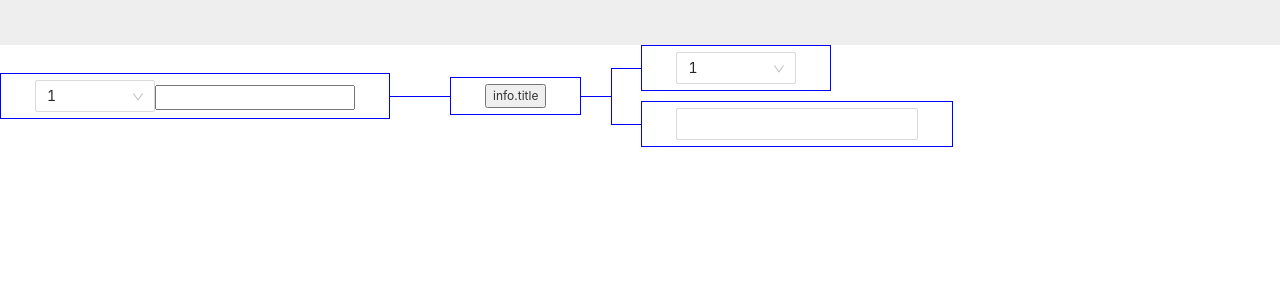
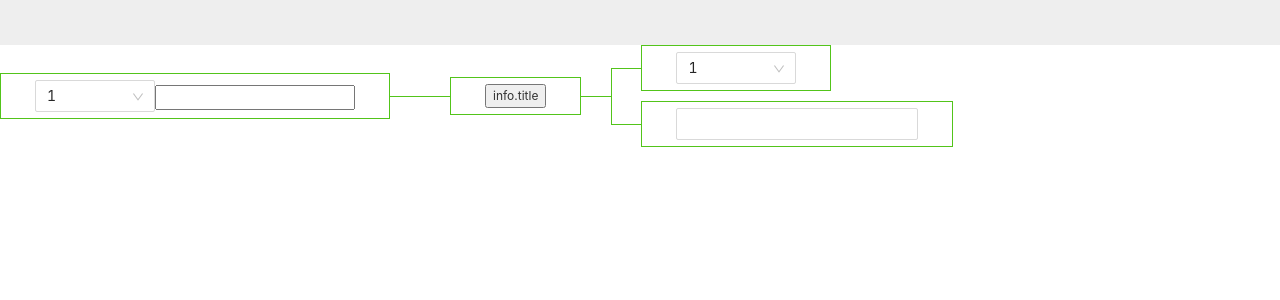
Before and after one commit to AideyTry/dd-editor, a React app: page / in a window 1280 px wide. Shown: the top 300 px of the page. Built offline with nearby package versions, Linux system fonts and the light colour scheme.

Commit message:
update border color

```diff
--- a/src/components/index.less
+++ b/src/components/index.less
@@ -14,7 +14,7 @@
   color:#333;
   min-width:80px;
   font-size: 12px;
-  border: 1px solid #00f;
+  border: 1px solid #52c41a;
   .icon-operating{
     margin: 0 4px;
     display: flex;
@@ -32,7 +32,7 @@
   width: 30px;
   height: 30px;
   border: none;
-  border-top: 1px solid #00f;
+  border-top: 1px solid #52c41a;
   content: '';
 }
 .tree-node:first-child::before {
@@ -43,7 +43,7 @@
   width: 30px;
   height: 30px;
   border: none;
-  border-top: 1px solid #00f;
+  border-top: 1px solid #52c41a;
   content: '';
 }
 .tree-node:after{
@@ -54,7 +54,7 @@
   width: 30px;
   height: 1px;
   border:none;
-  background-color:#00f;
+  background-color:#52c41a;
   content: '';
 }
 .leaf-node::after {
@@ -89,7 +89,7 @@
   display: block;
   width: 30px;
   height: 1px;
-  background-color:#00f;
+  background-color:#52c41a;
   content: '';
 }
 .multiply-node::after{
@@ -101,7 +101,7 @@
   width: 30px;
   height: calc(100% + 10px);
   border: none;
-  border-left: 1px solid #00f;
+  border-left: 1px solid #52c41a;
   content: '';
 }
 .multiply-node:first-child:after{
@@ -113,7 +113,7 @@
   width: 30px;
   height: calc(100%  - 50% + 10px);
   border: none;
-  border-left: 1px solid #00f;
+  border-left: 1px solid #52c41a;
   content: '';
 }
 .multiply-node:last-child:after{
@@ -124,6 +124,6 @@
   width: 30px;
   height: calc(100%  - 50%);
   border: none;
-  border-left: 1px solid #00f;
+  border-left: 1px solid #52c41a;
   content: '';
 }
```
